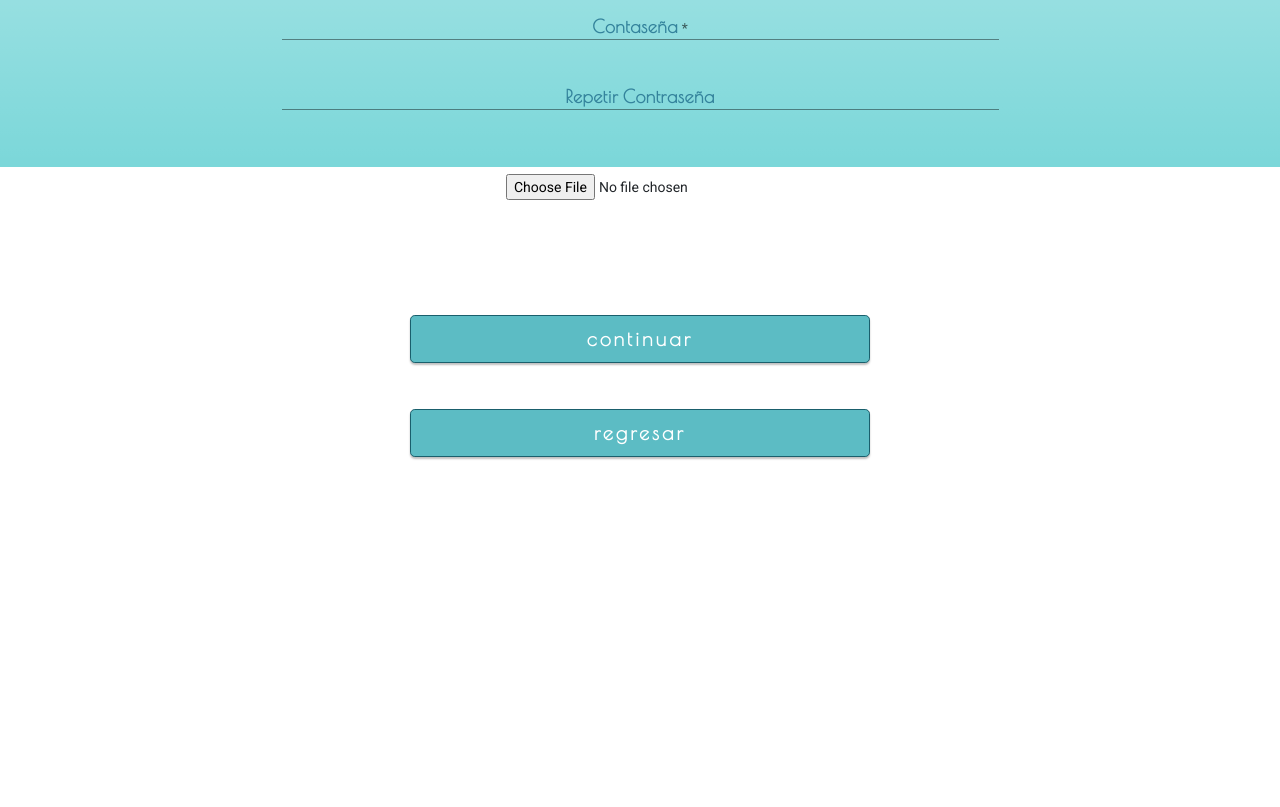
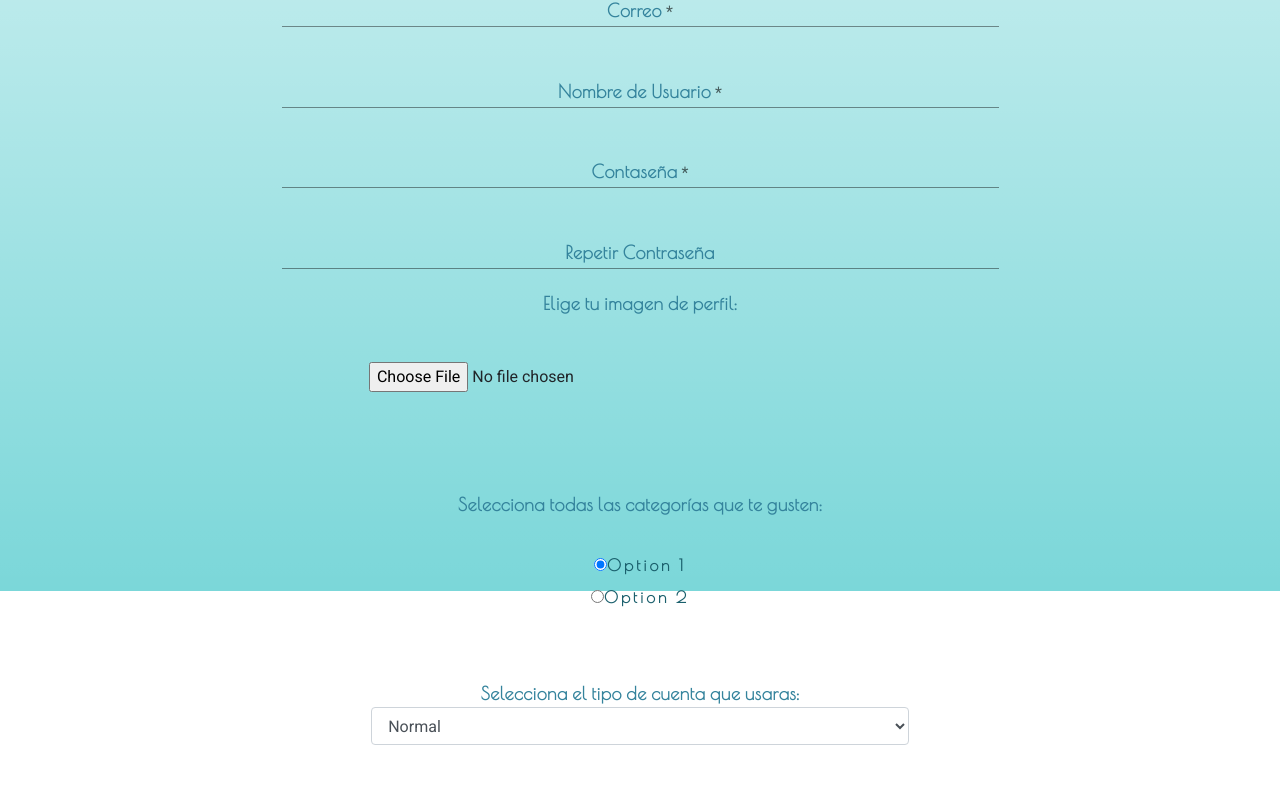
Before and after one commit to elenamm12/frontend, an Angular app: page /registrar-usuario in a window 1280 px wide. Shown: the part 633-1440 px from the top of the page. Before the commit the page ends 1136 px from the top, so only its background shows below. Built offline with nearby package versions, Linux system fonts and the light colour scheme; a web font is replaced by a local one.

Commit message:
form de registro mejorado

```diff
--- a/src/app/components/registrar-usuario/registrar-usuario.component.html
+++ b/src/app/components/registrar-usuario/registrar-usuario.component.html
@@ -66,8 +66,31 @@
         </mat-form-field>
         <mat-error *ngIf="registerForm.hasError('notSame') && validContra.dirty">
 			Contraseñas no coinciden
-		</mat-error>
+        </mat-error>
+        <br>
+
+        <mat-label>Elige tu imagen de perfil:</mat-label>
+        <br>
         <input formControlName="image" type="file" class="imagen" #Image accept="image/*" (change)="handleFileInput($event.target.files)">
+
+        <div class="categorias">
+            <mat-label>Selecciona todas las categorías que te gusten: </mat-label>
+
+            <div class="radio top">
+                <label><input type="radio" name="optradio" checked>Option 1</label>
+            </div>
+            <div class="radio">
+                <label><input type="radio" name="optradio">Option 2</label>
+            </div>
+        </div>
+
+        <div class="form-group cuenta">
+            <mat-label>Selecciona el tipo de cuenta que usaras: </mat-label>
+            <select class="form-control" id="sel1">
+              <option>Normal</option>
+              <option>Premium</option>
+            </select>
+        </div>
 
     </div>
 
--- a/src/app/components/registrar-usuario/registrar-usuario.component.scss
+++ b/src/app/components/registrar-usuario/registrar-usuario.component.scss
@@ -2,7 +2,7 @@
     padding:0;
     margin: 0;
     width: 100%;
-    height: 144%;
+    height: 190%;
     background: linear-gradient(180deg, #FFFFFF 0%, rgba(255, 255, 255, 0) 100%), #7BD7D9;
 }
 
@@ -11,7 +11,7 @@
 }
 
 .logo{
-    height: 14%;
+    height: 9%;
     align-content: center;
     margin-left: auto;
     margin-right: auto;
@@ -58,6 +58,8 @@ mat-label{
 
 .imagen{
     padding-top: 5%;
+    padding-bottom: 8%;
+    width: 60.5%;
 }
 
 .btn{
@@ -85,15 +87,39 @@ button{
     width: 60%;
 }
 
+.top{
+    padding-top: 4%;
+}
+
+.radio{
+    font-family: 'Poiret One';
+    color:#1a5f6c;
+    font-weight: bold;
+    letter-spacing: 3px;
+}
+
+.cuenta{
+    width: 60%;
+    padding-top: 7%;
+    margin-left: auto;
+    margin-right: auto;
+}
+
+.categorias{
+    padding-top: 3%;
+}
+
+
+
 @media(min-width: 768px){
     .fondo{
-        height: 100%;
+        height: 153%;
     }
     .logo{
-        height: 14%;
+        height: 15%;
     }
     .boton{
-        padding-top: 9%;
+        padding-top: 10%;
     }
 }
 
@@ -130,13 +156,23 @@ button{
         margin-bottom: 2%;
     }
     .fondo{
-        height: 153%;
+        height: 229%;
+    }
+
+    .imagen{
+        width: 70%;
     }
 
   }
 
 @media(height: 812px){
     .fondo{
-        height: 125%;
+        height: 170%;
     }
 }
+
+@media(width: 360px){
+    .fondo{
+        height: 209%;
+    }
+}
--- a/src/index.html
+++ b/src/index.html
@@ -17,7 +17,7 @@
   <script src="https://stackpath.bootstrapcdn.com/bootstrap/4.5.0/js/bootstrap.min.js" integrity="sha384-OgVRvuATP1z7JjHLkuOU7Xw704+h835Lr+6QL9UvYjZE3Ipu6Tp75j7Bh/kR0JKI" crossorigin="anonymous"></script>
 
 </head>
-<body class="mat-typography">
+<body class="">
   <app-root></app-root>
 
 </body>
```
Also changed, not shown: src/app/components/registrar-usuario/elsa.png (deleted).
